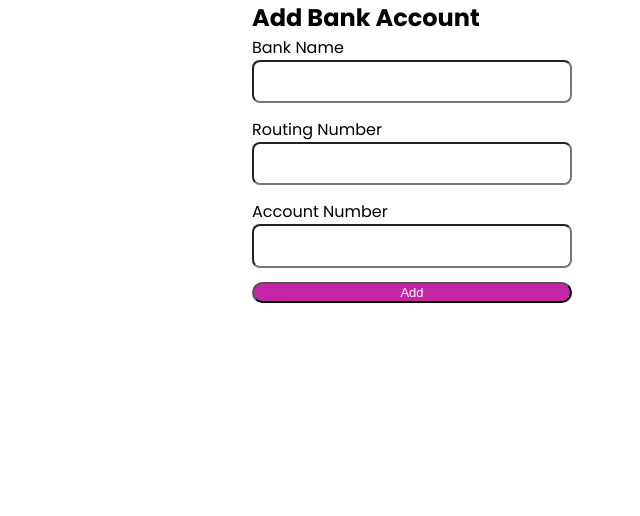
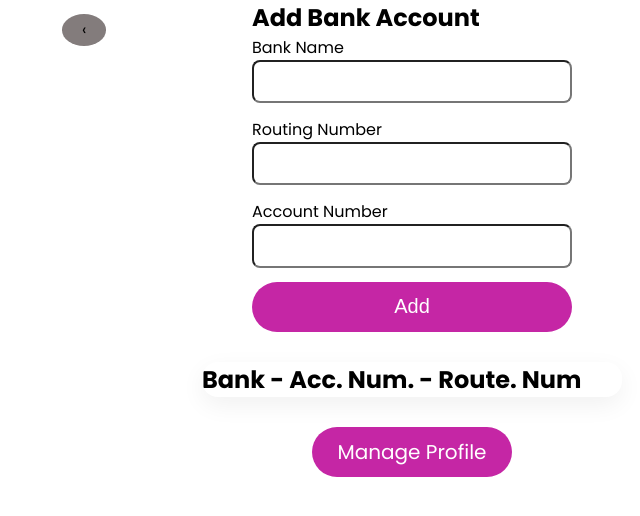
Before and after one commit to dibarra3/trust_signature, a Flask app: page /home in a window 1280 px wide. Shown: the part 136-652 px from the top of the page, without its empty margins (228-868 px from the left). Run offline with Flask 3, Linux system fonts and the light colour scheme; the visitor is signed in with stand-in values (Sample User, id 1).

Commit message:
added back button

```diff
--- a/app.py
+++ b/app.py
@@ -42,6 +42,10 @@ def index():
 @app.get("/about")
 def get_about():
     return render_template("about.html")
+
+@app.get("/profile")
+def get_profile():
+    return render_template("profile.html")
 
 
 @app.get("/contact")
--- a/static/style.css
+++ b/static/style.css
@@ -62,8 +62,9 @@ p{
     background-color: hsl(312, 68%, 46%);
     color: hsl(0, 0%, 100%);
     border-radius: 25px;
-    min-width: 150px;
-    font-size: 13px;
+    min-width: 200px;
+    min-height: 50px;
+    font-size: 20px;
 }
 
 #welcome .creaccount{
@@ -71,8 +72,10 @@ p{
     background-color: hsl(0, 0%, 0%);
     color: hsl(0, 0%, 100%);
     border-radius: 25px;
-    min-width: 150px;
-    font-size: 13px;
+    align-content: center;
+    min-width: 200px;
+    font-size: 20px;
+    min-height: 50px;
 }
 
 #welcome .signin:hover{
@@ -85,10 +88,12 @@ p{
 
 .welcome-section{
     text-align: center;
+    font-size: x-large;
 }
 
 .quote-desc{
     text-align: center;
+    font-size: x-large;
 }
 
 #quote-grid{
@@ -113,8 +118,18 @@ p{
     box-shadow: 6px 10px 10px hsl(0, 0%, 50%);
     cursor: pointer;
 }
+#centered {
+    display: flex;
+    align-content: center;
+    align-items: center;
+    justify-content: center;
+    padding: 30px;
+}
+
+
 
 .btn {
+
     color: buttontext;
     text-decoration: none;
     display: inline-block;
@@ -125,10 +140,11 @@ p{
     margin: 0em 0em 0em 0em;
     padding-block: 1px;
     padding-inline: 6px;
-    border-width: 2px;
-    border-style: outset;
-    border-color: buttonborder;
-    border-image: initial;
+    border: 0;
+}
+
+.btn.signin:hover{
+    color: hsl(317, 55%, 31%);
 }
 
 .stack{
@@ -159,10 +175,17 @@ p{
 .btn.signin {
   background-color: hsl(312, 68%, 46%);
   color: hsl(0, 0%, 100%);
+  align-content: center;
   border-radius: 25px;
-  min-width: 150px;
-  font-size: 13px;
+  min-width: 200px;
+  min-height: 50px;
+  font-size: 20px;
 }
+
+.btn.signin:hover {
+    background-color: hsl(211, 59%, 40%);
+}
+
 
 .table-card {
     padding: 30px;
@@ -209,3 +232,28 @@ p{
 .bank-table .bank-name{
   font-weight: 600;
 }
+
+
+
+
+.previous {
+    position: absolute;
+    top: 150px;
+    left: 290px;
+    display: inline-block;
+    padding: 8px 20px;
+    text-decoration: none;
+    line-height: 1;
+    align-items: center;
+    background-color: #837c7c;
+    color: black;
+}
+
+.previous:hover{
+    background-color: #ddd;
+
+}
+
+.round {
+    border-radius: 50%;
+}
--- a/templates/about.html
+++ b/templates/about.html
@@ -3,9 +3,10 @@
 <head>
     <meta charset="UTF-8">
     <meta name="viewport" content="width=device-width, initial-scale=1.0">
-    <link rel="stylesheet" href="style.css" />
+    <link rel="stylesheet" href="../style.css" />
     <title>About</title>
 </head>
+<a href="/index" class="previous round">&#8249;</a>
 <body>
     <p>
         Trust Signature is a secure desktop-based payment system designed to build confidence in online transactions.
--- a/templates/home.html
+++ b/templates/home.html
@@ -8,15 +8,18 @@
 </head>
 <body>
     <nav id="nav-bar">
+        <a href="/about" class="previous round">&#8249;</a>
         <div class="logo">Trust Signature</div>
         <div>
+
             <ul class="links">
                 <li><a href="/about">About</a></li>
-                <li><a href="#contact">Contact Us</a></li>
+                <li><a href="/contact">Contact Us</a></li>
                 <li><a href="/logout">Log Out</a></li>
             </ul>
         </div>
     </nav>
+
     <section class="form-card">
         <div class="signin-section">
             <h1>Add Bank Account</h1>
@@ -38,6 +41,7 @@
         </div>
     </section>
     <section class="table-card">
+        <h1> Bank - Acc. Num. - Route. Num</h1>
         <table class="table-div">
             <tbody class="bank-table">
                 {% for bank_account in bank_accounts %}
@@ -50,5 +54,11 @@
             </tbody>
         </table>
     </section>
+
+    <section id = "centered">
+        <div>
+            <a class="signin btn" href="/profile">Manage Profile</a>
+        </div>
+    </section>
 </body>
 </html>
--- a/templates/index.html
+++ b/templates/index.html
@@ -33,7 +33,7 @@
 
         <div class="quote-box">
             <p>"Trust signature is goated!"</p>
-            <h4><img src="../pfp.png" alt="pfp holder" style="width:30px;height:30px;"> John</h4>
+            <h4><img src="{{ url_for('static', filename = 'pfp.png')}}" alt="pfp holder" style="width:30px;height:30px;"> John</h4>
         </div>
 
         <div class="quote-box">
--- a/templates/signin.html
+++ b/templates/signin.html
@@ -8,11 +8,12 @@
 </head>
 <body>
     <nav id="nav-bar">
+        <a href="/index" class="previous round">&#8249;</a>
         <div class="logo">Trust Signature</div>
         <div>
             <ul class="links">
                 <li><a href="/about">About</a></li>
-                <li><a href="#contact">Contact Us</a></li>
+                <li><a href="/contact">Contact Us</a></li>
             </ul>
         </div>
     </nav>
--- a/templates/signup.html
+++ b/templates/signup.html
@@ -8,6 +8,7 @@
 </head>
 <body>
     <nav id="nav-bar">
+        <a href="/index" class="previous round">&#8249;</a>
         <div class="logo">Trust Signature</div>
         <div>
             <ul class="links">
```
Also changed, not shown: templates/profile.html (added).
